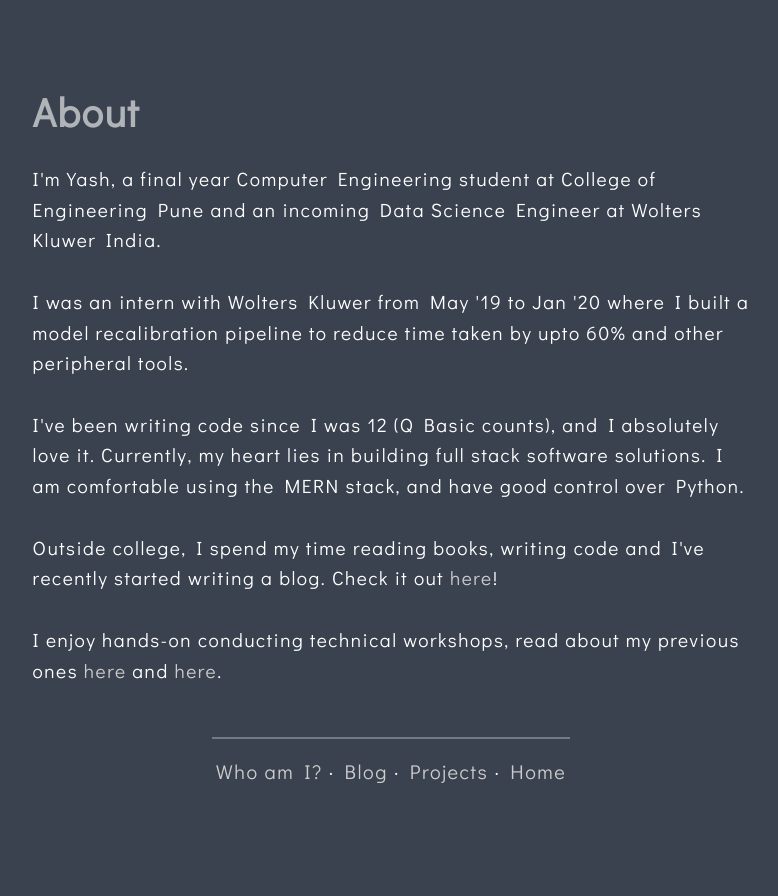
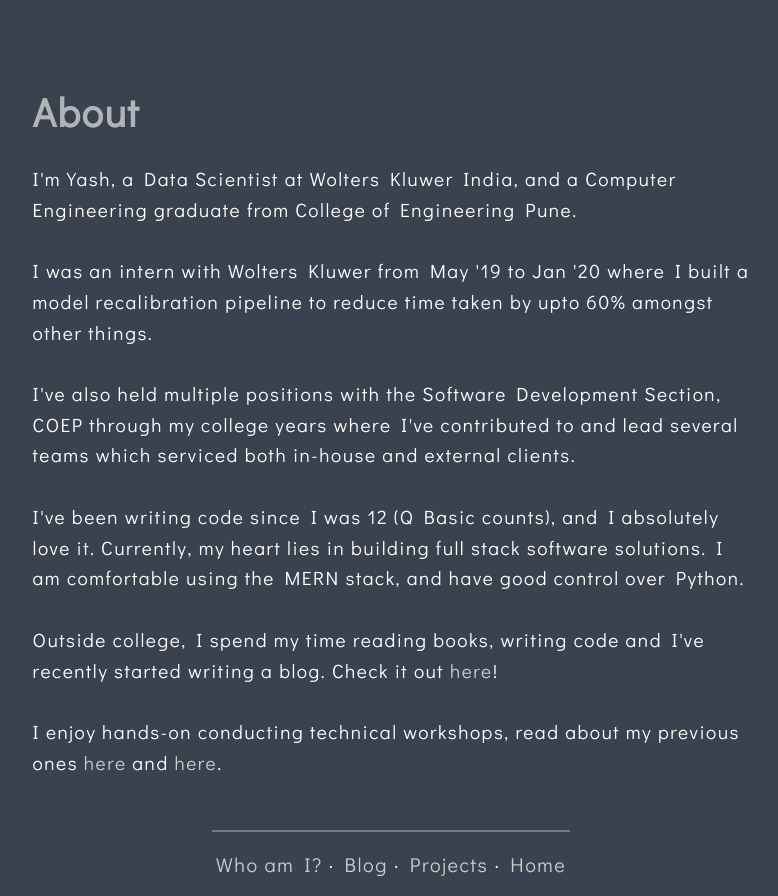
Before and after one commit to yashshah1/yashshah1.github.io, a React (Create React App) app: page /#/about in a window 1280 px wide. Shown: the whole page, without its empty margins (249-1027 px from the left). Before the commit the page ends 803 px from the top, so only its background shows below. Built offline with nearby package versions, Linux system fonts and the light colour scheme.

Commit message:
Updated website with details

```diff
--- a/src/components/About.jsx
+++ b/src/components/About.jsx
@@ -8,13 +8,17 @@ export default function About() {
       <main className="wrap">
         <article className="flex-container">
           <p>
-            I'm Yash, a final year Computer Engineering student at College of
-            Engineering Pune and an incoming Data Science Engineer at Wolters
-            Kluwer India.
+            I'm Yash, a Data Scientist at Wolters Kluwer India, and a Computer
+            Engineering graduate from College of Engineering Pune.
             <br />
             <br /> I was an intern with Wolters Kluwer from May '19 to Jan '20
             where I built a model recalibration pipeline to reduce time taken by
-            upto 60% and other peripheral tools.
+            upto 60% amongst other things.
+            <br />
+            <br /> I've also held multiple positions with the Software
+            Development Section, COEP through my college years where I've
+            contributed to and lead several teams which serviced both in-house
+            and external clients.
             <br />
             <br /> I've been writing code since I was 12 (Q Basic counts), and I
             absolutely love it. Currently, my heart lies in building full stack
--- a/src/components/Contact.jsx
+++ b/src/components/Contact.jsx
@@ -4,7 +4,6 @@ import {
   FaLinkedinIn,
   FaGithub,
   FaStackOverflow,
-  FaInstagram,
   FaTwitter,
 } from "react-icons/fa";
 import { FiMail } from "react-icons/fi";
@@ -49,9 +48,6 @@ class Contact extends Component {
             <OutdomainLink url="https://stackoverflow.com/users/11362183/yash-shah">
               <FaStackOverflow size={32} />
             </OutdomainLink>
-            <OutdomainLink url="https://instagram.com/itsmeyashshah">
-              <FaInstagram size={32} />
-            </OutdomainLink>
             <OutdomainLink url="https://twitter.com/JustAnotherYash">
               <FaTwitter size={32} />
             </OutdomainLink>
```
Also changed, not shown: 1 other file (tests, documents, lock files or other folders).
